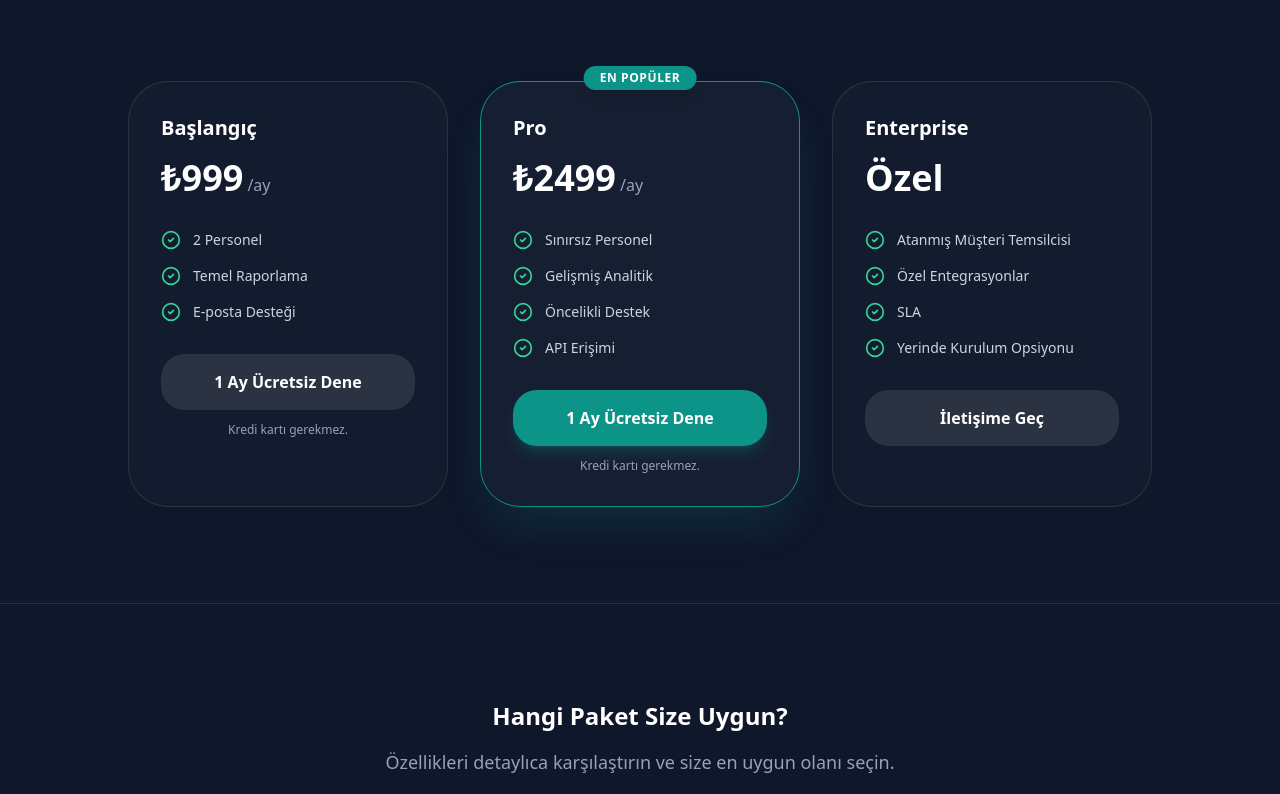
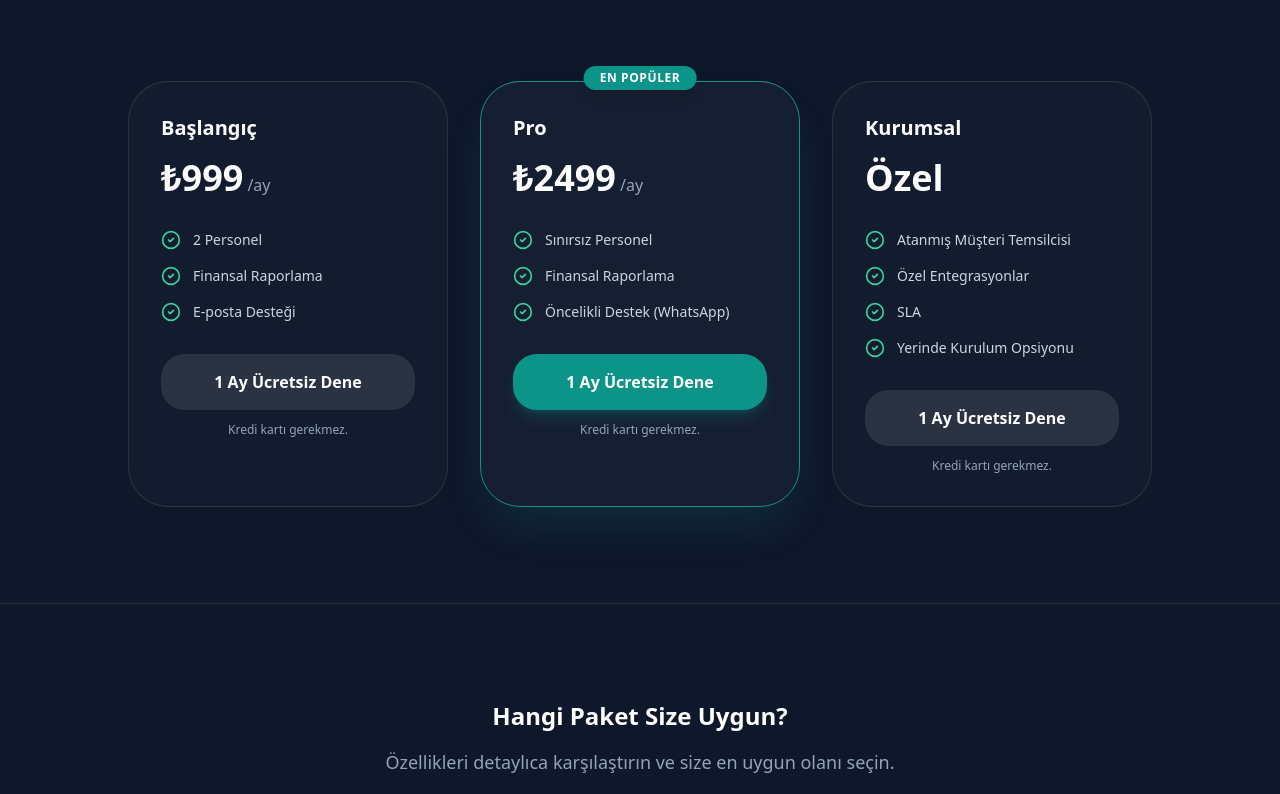
Before and after one commit to YagizEfeGokce/stitch_clinic_dashboard, a React (Vite) app: page / in a window 1280 px wide. Shown: the part 3806-4600 px from the top of the page. Built offline with nearby package versions, Linux system fonts and the light colour scheme; no server answers.

Commit message:
fix: Final polish - remove unverified claims from pricing

```diff
--- a/src/pages/LandingPage.jsx
+++ b/src/pages/LandingPage.jsx
@@ -297,9 +297,9 @@ export default function LandingPage() {
 
                     <div className="grid md:grid-cols-3 gap-8 max-w-5xl mx-auto">
                         {[
-                            { name: 'Başlangıç', price: '₺999', features: ['2 Personel', 'Temel Raporlama', 'E-posta Desteği'] },
-                            { name: 'Pro', price: '₺2499', features: ['Sınırsız Personel', 'Gelişmiş Analitik', 'Öncelikli Destek', 'API Erişimi'], popular: true },
-                            { name: 'Enterprise', price: 'Özel', features: ['Atanmış Müşteri Temsilcisi', 'Özel Entegrasyonlar', 'SLA', 'Yerinde Kurulum Opsiyonu'] },
+                            { name: 'Başlangıç', price: '₺999', features: ['2 Personel', 'Finansal Raporlama', 'E-posta Desteği'] },
+                            { name: 'Pro', price: '₺2499', features: ['Sınırsız Personel', 'Finansal Raporlama', 'Öncelikli Destek (WhatsApp)'], popular: true },
+                            { name: 'Kurumsal', price: 'Özel', features: ['Atanmış Müşteri Temsilcisi', 'Özel Entegrasyonlar', 'SLA', 'Yerinde Kurulum Opsiyonu'] },
                         ].map((plan, i) => (
                             <motion.div
                                 key={plan.name}
@@ -375,7 +375,6 @@ export default function LandingPage() {
                                     { name: 'Hasta Kartı & Arşiv', free: true, pro: true, ent: true },
                                     { name: 'Stok & Envanter Takibi', free: false, pro: true, ent: true },
                                     { name: 'Gelir/Gider Takibi', free: true, pro: true, ent: true },
-                                    { name: 'Otomatik E-posta Bildirimleri', free: true, pro: true, ent: true },
                                     { name: 'Müşteri Desteği', free: 'E-posta', pro: 'Öncelikli (WhatsApp)', ent: '7/24 Telefon' },
                                 ].map((row, i) => (
                                     <tr key={i} className="hover:bg-white/5 transition-colors">
```
